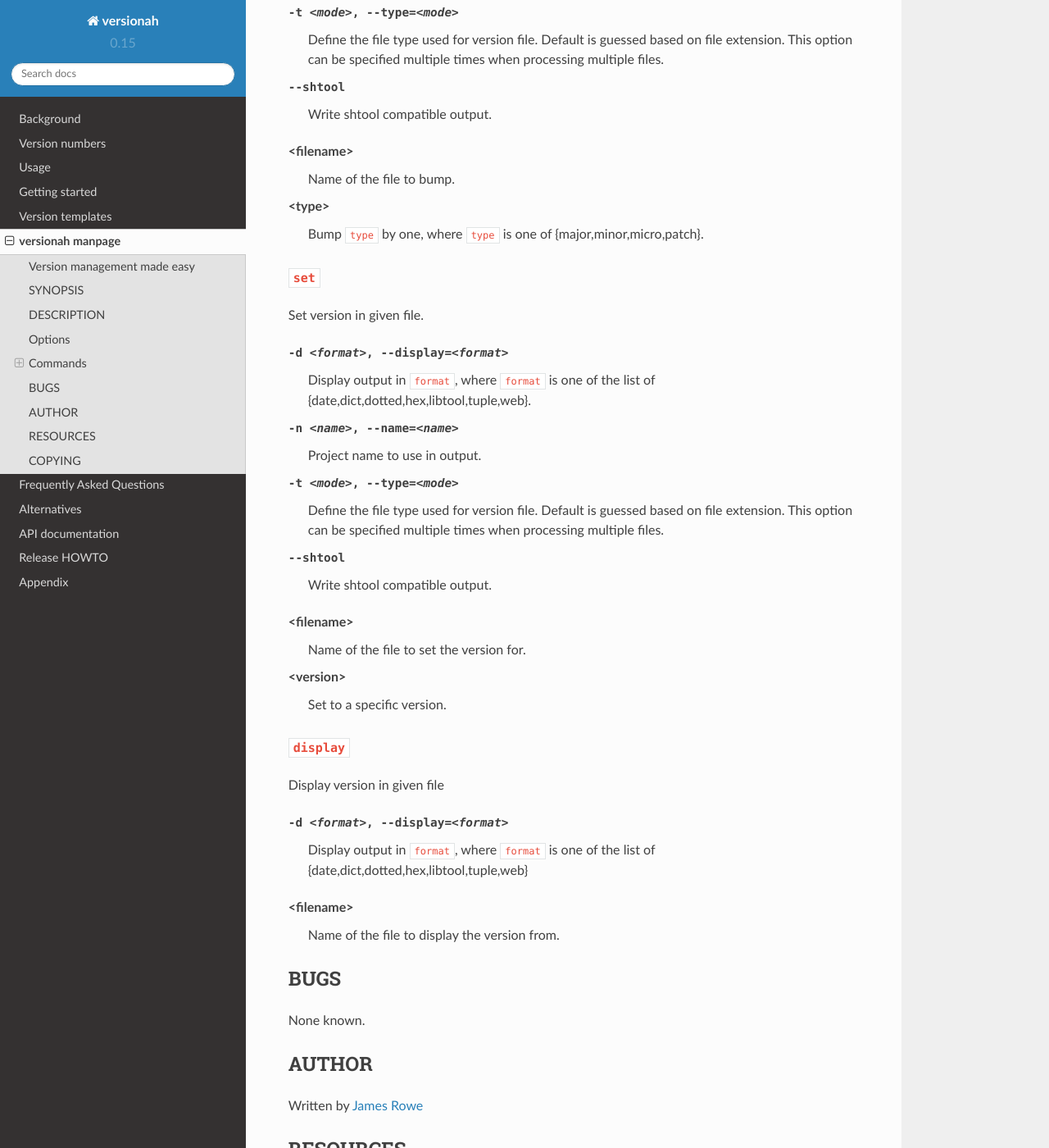
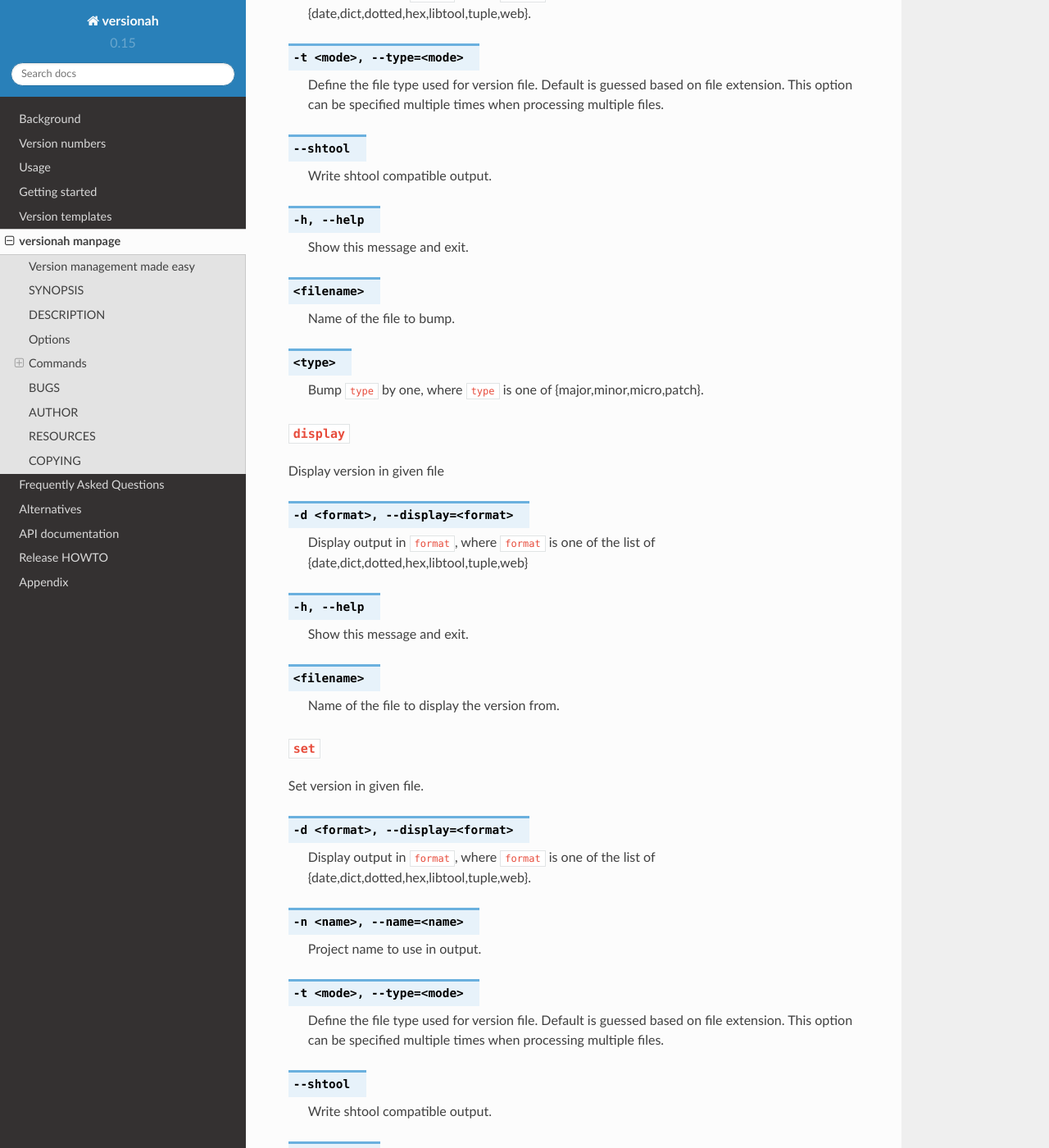
Before and after one commit to JNRowe/versionah, a Sphinx documentation site: the page built from doc/versionah.1.rst, in a window 1280 px wide and 1400 px high, scrolled down 1059 px. Shown: the whole window at 82% size. Built offline with Sphinx 7.4.7 and the Read the Docs theme 2.0.0, drawn with Linux system fonts in a browser that asks for light colours; some of the changed text lies outside the part shown.

```diff
--- a/doc/versionah.1.rst
+++ b/doc/versionah.1.rst
@@ -37,64 +41,94 @@ Commands
 ``bump``
 ''''''''
 
+.. program:: versionah bump
+
 Bump version in given file.
 
--d <format>, --display=<format>
+.. option:: -d <format>, --display=<format>
+
     Display output in ``format``, where ``format`` is one of the list of
     {date,dict,dotted,hex,libtool,tuple,web}.
 
--t <mode>, --type=<mode>
+.. option:: -t <mode>, --type=<mode>
+
     Define the file type used for version file.  Default is guessed based on
     file extension.  This option can be specified multiple times when
     processing multiple files.
 
---shtool
+.. option:: --shtool
+
     Write shtool compatible output.
 
-<filename>
+.. option:: -h, --help
+
+    Show this message and exit.
+
+.. option:: <filename>
+
     Name of the file to bump.
 
-<type>
+.. option:: <type>
+
     Bump ``type`` by one, where ``type`` is one of {major,minor,micro,patch}.
+
+``display``
+'''''''''''
+
+.. program:: versionah display
+
+Display version in given file
+
+.. option:: -d <format>, --display=<format>
+
+   Display output in ``format``, where ``format`` is one of the list of
+   {date,dict,dotted,hex,libtool,tuple,web}
+
+.. option:: -h, --help
+
+    Show this message and exit.
+
+.. option:: <filename>
+
+    Name of the file to display the version from.
 
 ``set``
 '''''''
 
+.. program:: versionah set
+
 Set version in given file.
 
--d <format>, --display=<format>
+.. option:: -d <format>, --display=<format>
+
     Display output in ``format``, where ``format`` is one of the list of
     {date,dict,dotted,hex,libtool,tuple,web}.
 
--n <name>, --name=<name>
+.. option:: -n <name>, --name=<name>
+
     Project name to use in output.
 
--t <mode>, --type=<mode>
+.. option:: -t <mode>, --type=<mode>
+
     Define the file type used for version file.  Default is guessed based on
     file extension.  This option can be specified multiple times when
     processing multiple files.
 
---shtool
+.. option:: --shtool
+
     Write shtool compatible output.
 
-<filename>
+.. option:: -h, --help
+
+    Show this message and exit.
+
+.. option:: <filename>
+
     Name of the file to set the version for.
 
-<version>
+.. option:: <version>
+
     Set to a specific version.
-
-``display``
-'''''''''''
-
-Display version in given file
-
--d <format>, --display=<format>
-
-   Display output in ``format``, where ``format`` is one of the list of
-   {date,dict,dotted,hex,libtool,tuple,web}
-
-<filename>
-    Name of the file to display the version from.
 
 BUGS
 ----
```
Also changed, not shown: other parts of doc/versionah.1.rst (+9 -5 lines), doc/usage.rst (+36 -12 lines).
